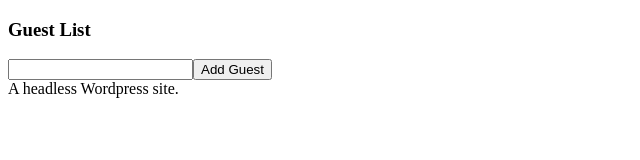
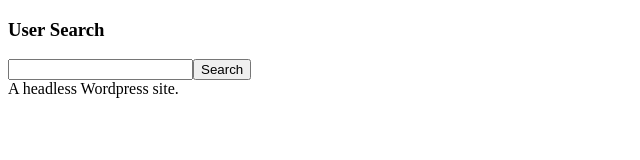
Before and after one commit to robertocannella/wp-react-ts-webpack, a React app: page / in a window 1280 px wide. Shown: the top 160 px of the page, without its empty margins (0-640 px from the left). Built offline with nearby package versions, Linux system fonts and the light colour scheme.

Commit message:
Using generic types

```diff
--- a/src/index.tsx
+++ b/src/index.tsx
@@ -1,11 +1,10 @@
 import React from "react";
-import Parent from "./props/Parent";
 import { createRoot } from 'react-dom/client';
-import {GuestList} from "./state/GuestList";
+import {UserSearch} from "./state/UserSearch";
 
 const App = () => {
     return <div>
-        <GuestList/>
+        <UserSearch/>
 
         A headless Wordpress site.</div>;
 }
--- /dev/null
+++ b/src/state/UserSearch.tsx
@@ -0,0 +1,36 @@
+import React, { useState} from "react";
+
+
+const users = [
+    {name: 'Sarah', 'age': 20 },
+    {name: 'Mike', 'age': 23 },
+    {name: 'Charlie', 'age': 32 },
+]
+
+export const UserSearch: React.FC = () => {
+    const [name, setName] = useState('');
+    const [user, setUser] = useState<{name: string, age: number}|undefined>();
+
+
+    const onClick = () =>{
+        const foundUser = users.find((user)=>{
+            return user.name === name;
+        })
+        setUser(foundUser);
+    }
+    return (
+
+        <div>
+
+            <h3>User Search</h3>
+            <input value={name} onChange={e=>setName(e.target.value)}/>
+            <button onClick={onClick}>Search</button>
+            <div>
+                {user && user.name /* Only display if user is defined */}
+                {user && user.age  /* Only display if user is defined */}
+            </div>
+        </div>
+
+    )
+
+}
```
